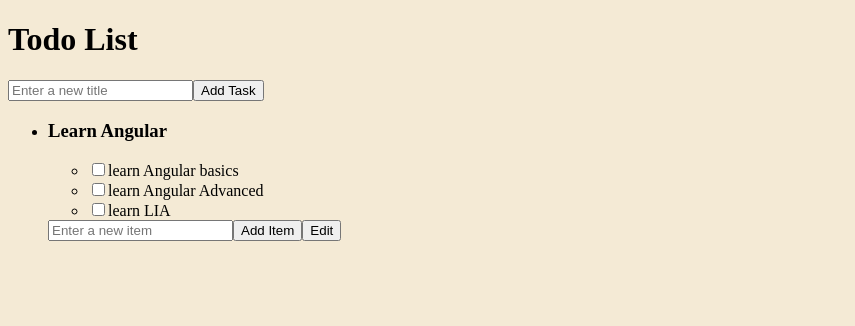
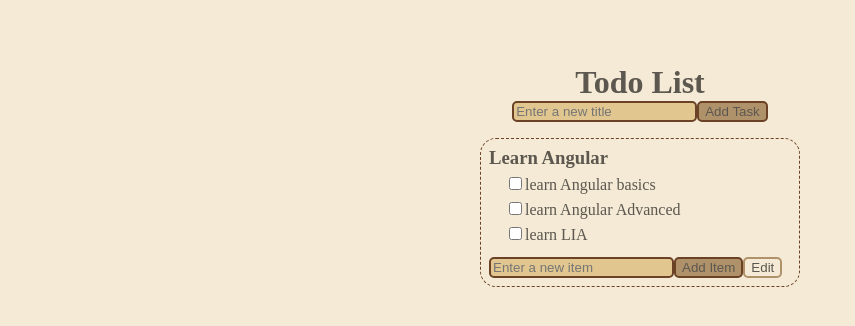
Before and after one commit to PontusEkstrom02/angular, an Angular app in the folder FirstTest/: page / in a window 1280 px wide. Shown: the top 326 px of the page, without its empty margins (0-855 px from the left). Built offline with nearby package versions, Linux system fonts and the light colour scheme.

Commit message:
last styling changes

```diff
--- /dev/null
+++ b/FirstTest/src/app/_variables.sass
@@ -0,0 +1,5 @@
+$primary-color: #B0926A
+$secondary-color: #E1C78F
+$accent-color: #6B4226
+$background-color: #F4EAD5
+$text-color: #5C574F
--- a/FirstTest/src/app/app.component.html
+++ b/FirstTest/src/app/app.component.html
@@ -1,5 +1,5 @@
-<div>
-  <h1>Todo List</h1>
+<div class="todolist-container">
+  <h1 class="todolist-title">Todo List</h1>
   <app-add-task (taskAdded)="onTaskAdded($event)"></app-add-task>
   <app-todo-list [tasks]="tasks"></app-todo-list>
 </div>
--- a/FirstTest/src/app/app.component.sass
+++ b/FirstTest/src/app/app.component.sass
@@ -0,0 +1,10 @@
+@import 'variables'
+
+.todolist-container
+    display: Flex
+    flex-direction: column
+
+.todolist-title
+    margin: auto
+    margin-top: 2em
+    color: $text-color
--- a/FirstTest/src/app/todo-app-components/add-task/add-task.component.html
+++ b/FirstTest/src/app/todo-app-components/add-task/add-task.component.html
@@ -1,4 +1,4 @@
-<div>
-    <input type="text" [(ngModel)]="newTaskTitle" placeholder="Enter a new title" />
-    <button (click)="addTask()">Add Task</button>
+<div class="add-task-container">
+    <input type="text" [(ngModel)]="newTaskTitle" placeholder="Enter a new title" class="task-input"/>
+    <button (click)="addTask()" class="add-btn">Add Task</button>
 </div>
--- a/FirstTest/src/app/todo-app-components/add-task/add-task.component.sass
+++ b/FirstTest/src/app/todo-app-components/add-task/add-task.component.sass
@@ -0,0 +1,17 @@
+@import '../../variables'
+
+.add-task-container
+    display: flex
+    justify-content: center
+    color: $text-color
+
+.task-input
+    background-color: $secondary-color
+    border-radius: 5px
+    border: 2px solid $accent-color
+
+.add-btn
+    background-color: $primary-color
+    color: $text-color
+    border-radius: 5px
+    border: 2px solid $accent-color
--- a/FirstTest/src/app/todo-app-components/add-task/add-task.component.ts
+++ b/FirstTest/src/app/todo-app-components/add-task/add-task.component.ts
@@ -1,5 +1,4 @@
 import { Component, Output, EventEmitter } from '@angular/core';
-import { Task, DescriptionItem } from '../task.model';
 
 @Component({
   selector: 'app-add-task',
--- a/FirstTest/src/app/todo-app-components/add-text/add-text.component.html
+++ b/FirstTest/src/app/todo-app-components/add-text/add-text.component.html
@@ -1,2 +1,2 @@
-<input type="text" [(ngModel)]="newTaskDescriptionItem" placeholder="Enter a new item" />
-<button (click)="addItem(newTaskDescriptionItem)">Add Item</button>
+<input type="text" [(ngModel)]="newTaskDescriptionItem" placeholder="Enter a new item" class="item-input"/>
+<button (click)="addItem(newTaskDescriptionItem)" class="add-btn">Add Item</button>
--- a/FirstTest/src/app/todo-app-components/add-text/add-text.component.sass
+++ b/FirstTest/src/app/todo-app-components/add-text/add-text.component.sass
@@ -0,0 +1,13 @@
+@import '../../variables'
+
+.add-btn
+    background-color: $primary-color
+    color: $text-color
+    border-radius: 5px
+    border: 2px solid $accent-color
+
+.item-input
+    margin-top: 1em
+    background-color: $secondary-color
+    border-radius: 5px
+    border: 2px solid $accent-color
--- a/FirstTest/src/app/todo-app-components/todo-list/todo-list.component.html
+++ b/FirstTest/src/app/todo-app-components/todo-list/todo-list.component.html
@@ -1,15 +1,15 @@
-<ul>
-    <li *ngFor="let task of tasks">
-      <h3>{{ task.title }}</h3>
-      <button *ngIf="editmode" (click)="deleteTask(task)">Delete</button>
-      <ul>
-        <li *ngFor="let item of task.description">
-          <input type="checkbox" [(ngModel)]="item.completed" (click)="toggleItem(item)" />
-          <span [ngClass]="{ 'completed': item.completed }">{{ item.text }}</span>
-          <button *ngIf="editmode" (click)="deleteItem(item, task)">Delete</button>
+<ul class="list-task-container">
+    <li *ngFor="let task of tasks" class="task-container">
+      <h3 class="task-title">{{ task.title }}</h3>
+      <button *ngIf="editmode" (click)="deleteTask(task)" class="delete-btn">Delete</button>
+      <ul class="list-item-container">
+        <li *ngFor="let item of task.description" class="item-container">
+          <input type="checkbox" [(ngModel)]="item.completed" (click)="toggleItem(item)" class="checkbox" />
+          <span [ngClass]="{ 'completed': item.completed }" class="item-text">{{ item.text }}</span>
+          <button *ngIf="editmode" (click)="deleteItem(item, task)" class="delete-btn">Delete</button>
         </li>
       </ul>
       <app-add-text (descriptionAdded)="onDescriptionAdded($event, task)"></app-add-text>
-      <button (click)="onEdit()">{{ editmode ? 'Done' : 'Edit'}}</button>
+      <button (click)="onEdit()" class="edit-btn">{{ editmode ? 'Done' : 'Edit'}}</button>
     </li>
 </ul>
--- a/FirstTest/src/app/todo-app-components/todo-list/todo-list.component.sass
+++ b/FirstTest/src/app/todo-app-components/todo-list/todo-list.component.sass
@@ -1,4 +1,41 @@
+@import '../../variables'
 $completed-text-decoration: line-through
 
 .completed
   text-decoration: $completed-text-decoration
+
+.list-task-container
+  list-style-type: none
+  padding-inline-start: 0em
+  width: 20em
+  margin: 0 auto
+
+.list-item-container
+  list-style-type: none
+  padding-inline-start: 0em
+  margin-left: 1em
+
+.task-container
+  border: 1px dashed $accent-color
+  margin-top: 1em
+  padding: .5em
+  border-radius: 1em
+
+.task-title, .item-text
+  color: $text-color
+  margin: 0
+
+.item-container
+  margin-top: 5px
+
+.edit-btn
+  background-color: $background-color
+  color: $text-color
+  border-radius: 5px
+  border: 2px solid $primary-color
+
+.delete-btn
+  background-color: $background-color
+  color: $text-color
+  border-radius: 5px
+  border: 2px solid $primary-color
--- a/FirstTest/src/styles.sass
+++ b/FirstTest/src/styles.sass
@@ -1,4 +1,6 @@
 $background-color: #F4EAD5
 
 body
+  margin: 0
+  height: 100vh
   background-color: $background-color
```
